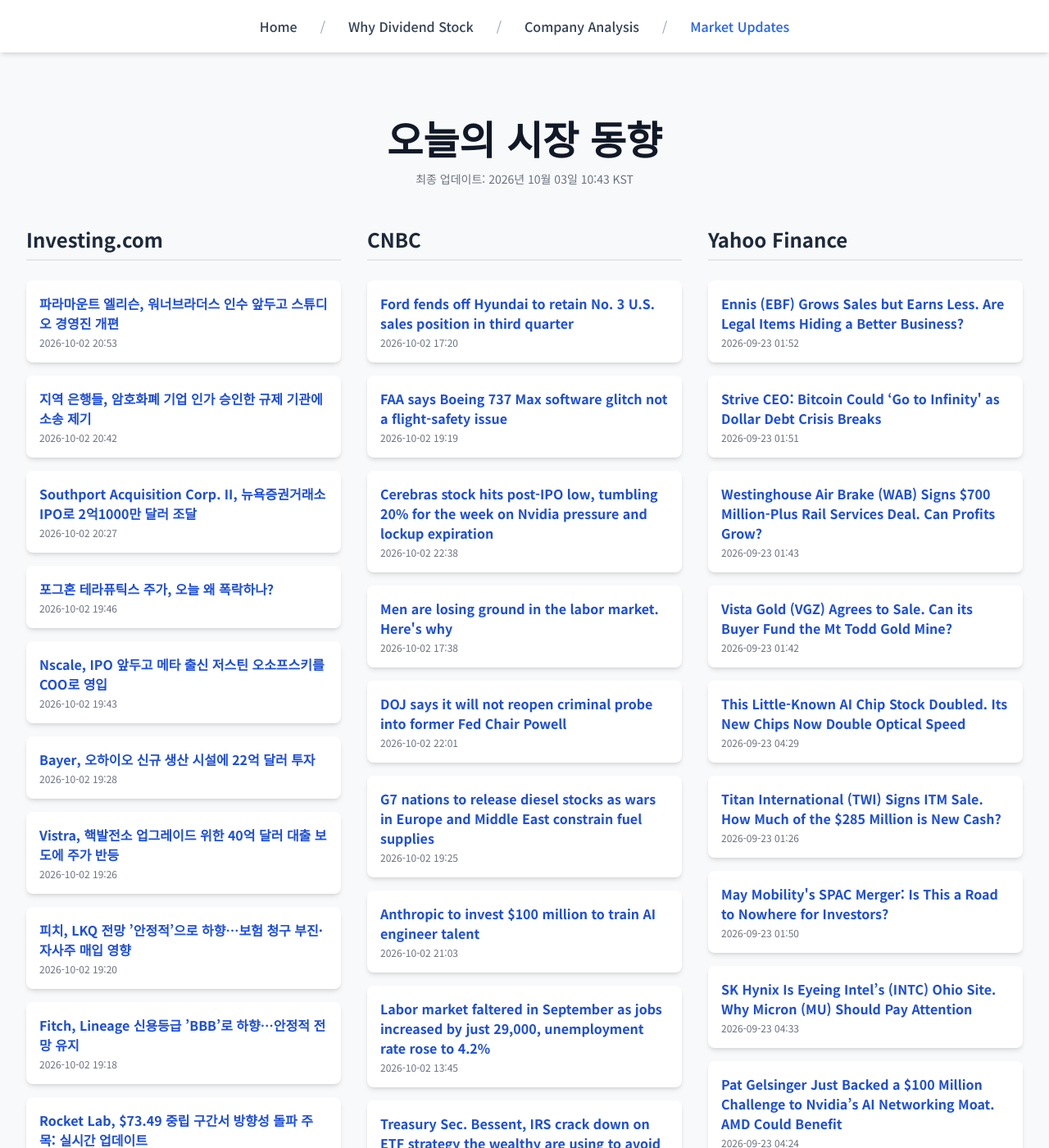
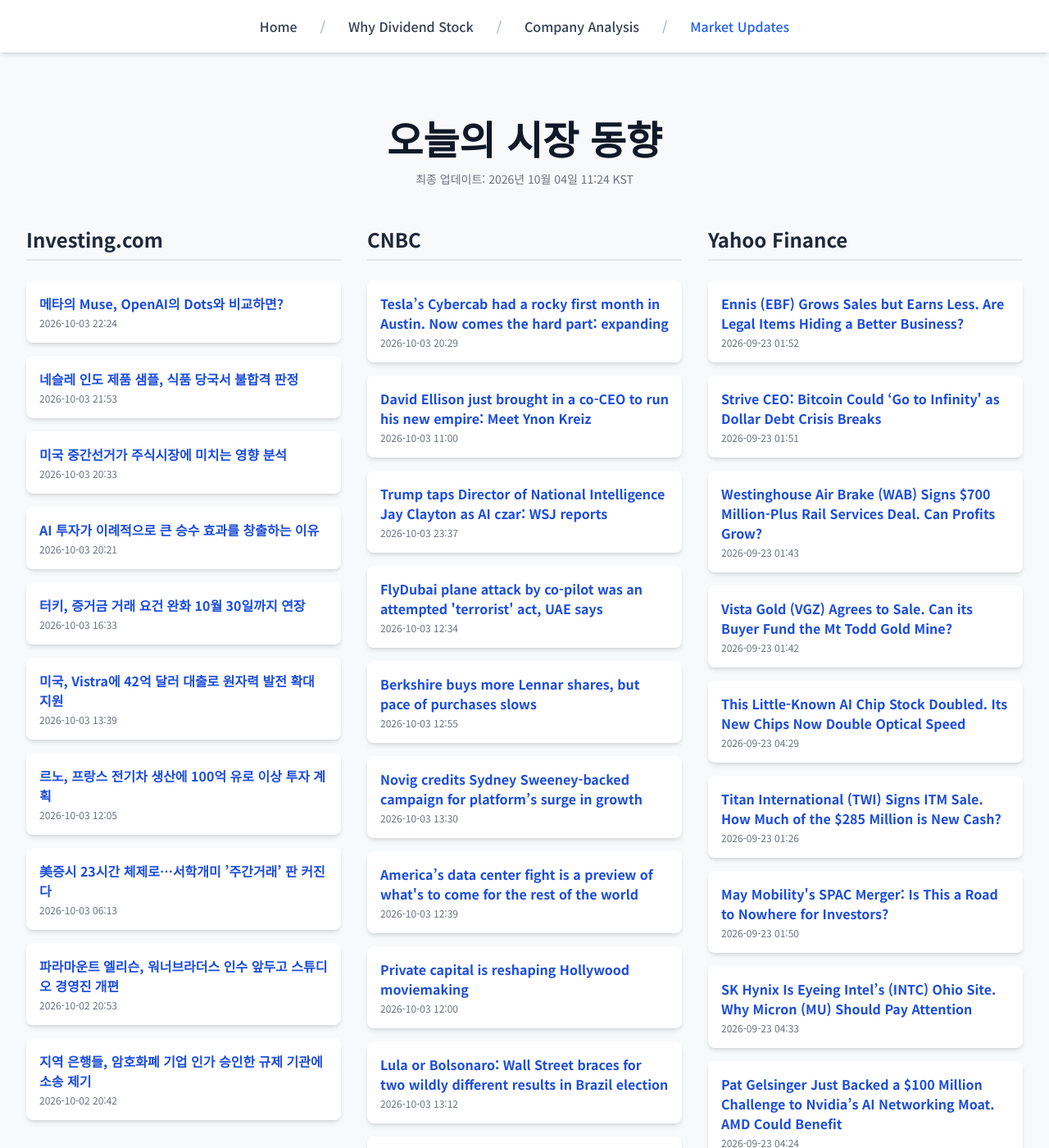
Before and after one commit to Kay-Hwang/my-company-analysis, a Jekyll site: the page built from market-updates.html, in a window 1280 px wide and 1400 px high. Shown: the whole window at 82% size. Built offline with Jekyll 4.4.1, drawn with Linux system fonts in a browser that asks for light colours; nearby versions of some CDN libraries; a script that is not in the unit is left out; some of the changed text lies outside the part shown.

Commit message:
Update daily data

```diff
--- a/_data/latest_data.json
+++ b/_data/latest_data.json
@@ -1,7 +1,55 @@
 {
-  "lastUpdated": "2026년 10월 03일 10:43 KST",
+  "lastUpdated": "2026년 10월 04일 11:24 KST",
   "news": {
     "investing": [
+      {
+        "title": "메타의 Muse, OpenAI의 Dots와 비교하면?",
+        "link": "https://kr.investing.com/news/stock-market-news/article-2115382",
+        "pubDate": "2026-10-03 22:24:00",
+        "summary": "메타의 Muse, OpenAI의 Dots와 비교하면?"
+      },
+      {
+        "title": "네슬레 인도 제품 샘플, 식품 당국서 불합격 판정",
+        "link": "https://kr.investing.com/news/stock-market-news/article-93CH-2115380",
+        "pubDate": "2026-10-03 21:53:00",
+        "summary": "네슬레 인도 제품 샘플, 식품 당국서 불합격 판정"
+      },
+      {
+        "title": "미국 중간선거가 주식시장에 미치는 영향 분석",
+        "link": "https://kr.investing.com/news/stock-market-news/article-2115376",
+        "pubDate": "2026-10-03 20:33:43",
+        "summary": "미국 중간선거가 주식시장에 미치는 영향 분석"
+      },
+      {
+        "title": "AI 투자가 이례적으로 큰 승수 효과를 창출하는 이유",
+        "link": "https://kr.investing.com/news/stock-market-news/article-2115373",
+        "pubDate": "2026-10-03 20:21:01",
+        "summary": "AI 투자가 이례적으로 큰 승수 효과를 창출하는 이유"
+      },
+      {
+        "title": "터키, 증거금 거래 요건 완화 10월 30일까지 연장",
+        "link": "https://kr.investing.com/news/stock-market-news/article-93CH-2115359",
+        "pubDate": "2026-10-03 16:33:43",
+        "summary": "터키, 증거금 거래 요건 완화 10월 30일까지 연장"
+      },
+      {
+        "title": "미국, Vistra에 42억 달러 대출로 원자력 발전 확대 지원",
+        "link": "https://kr.investing.com/news/stock-market-news/article-2115354",
+        "pubDate": "2026-10-03 13:39:07",
+        "summary": "미국, Vistra에 42억 달러 대출로 원자력 발전 확대 지원"
+      },
+      {
+        "title": "르노, 프랑스 전기차 생산에 100억 유로 이상 투자 계획",
+        "link": "https://kr.investing.com/news/stock-market-news/article-93CH-2115350",
+        "pubDate": "2026-10-03 12:05:55",
+        "summary": "르노, 프랑스 전기차 생산에 100억 유로 이상 투자 계획"
+      },
+      {
+        "title": "美증시 23시간 체제로…서학개미 ’주간거래’ 판 커진다",
+        "link": "https://kr.investing.com/news/stock-market-news/article-2115318",
+        "pubDate": "2026-10-03 06:13:38",
+        "summary": "美증시 23시간 체제로…서학개미 ’주간거래’ 판 커진다"
+      },
       {
         "title": "파라마운트 엘리슨, 워너브라더스 인수 앞두고 스튜디오 경영진 개편",
         "link": "https://kr.investing.com/news/stock-market-news/article-2115217",
@@ -13,116 +61,68 @@
         "link": "https://kr.investing.com/news/stock-market-news/article-93CH-2115213",
         "pubDate": "2026-10-02 20:42:00",
         "summary": "지역 은행들, 암호화폐 기업 인가 승인한 규제 기관에 소송 제기"
-      },
-      {
-        "title": "Southport Acquisition Corp. II, 뉴욕증권거래소 IPO로 2억1000만 달러 조달",
-        "link": "https://kr.investing.com/news/stock-market-news/article-432SI-2115206",
-        "pubDate": "2026-10-02 20:27:03",
-        "summary": "Southport Acquisition Corp. II, 뉴욕증권거래소 IPO로 2억1000만 달러 조달"
-      },
-      {
-        "title": "포그혼 테라퓨틱스 주가, 오늘 왜 폭락하나?",
-        "link": "https://kr.investing.com/news/stock-market-news/article-93CH-2115190",
-        "pubDate": "2026-10-02 19:46:35",
-        "summary": "포그혼 테라퓨틱스 주가, 오늘 왜 폭락하나?"
-      },
-      {
-        "title": "Nscale, IPO 앞두고 메타 출신 저스틴 오소프스키를 COO로 영입",
-        "link": "https://kr.investing.com/news/stock-market-news/article-2115189",
-        "pubDate": "2026-10-02 19:43:26",
-        "summary": "Nscale, IPO 앞두고 메타 출신 저스틴 오소프스키를 COO로 영입"
-      },
-      {
-        "title": "Bayer, 오하이오 신규 생산 시설에 22억 달러 투자",
-        "link": "https://kr.investing.com/news/stock-market-news/article-93CH-2115186",
-        "pubDate": "2026-10-02 19:28:56",
-        "summary": "Bayer, 오하이오 신규 생산 시설에 22억 달러 투자"
-      },
-      {
-        "title": "Vistra, 핵발전소 업그레이드 위한 40억 달러 대출 보도에 주가 반등",
-        "link": "https://kr.investing.com/news/stock-market-news/article-2115184",
-        "pubDate": "2026-10-02 19:26:31",
-        "summary": "Vistra, 핵발전소 업그레이드 위한 40억 달러 대출 보도에 주가 반등"
-      },
-      {
-        "title": "피치, LKQ 전망 ’안정적’으로 하향…보험 청구 부진·자사주 매입 영향",
-        "link": "https://kr.investing.com/news/stock-market-news/article-2115182",
-        "pubDate": "2026-10-02 19:20:47",
-        "summary": "피치, LKQ 전망 ’안정적’으로 하향…보험 청구 부진·자사주 매입 영향"
-      },
-      {
-        "title": "Fitch, Lineage 신용등급 ’BBB’로 하향…안정적 전망 유지",
-        "link": "https://kr.investing.com/news/stock-market-news/article-2115181",
-        "pubDate": "2026-10-02 19:18:00",
-        "summary": "Fitch, Lineage 신용등급 ’BBB’로 하향…안정적 전망 유지"
-      },
-      {
-        "title": "Rocket Lab, $73.49 중립 구간서 방향성 돌파 주목: 실시간 업데이트",
-        "link": "https://kr.investing.com/news/stock-market-news/article-93CH-2108723",
-        "pubDate": "2026-10-02 19:15:58",
-        "summary": "Rocket Lab, $73.49 중립 구간서 방향성 돌파 주목: 실시간 업데이트"
       }
     ],
     "cnbc": [
       {
-        "title": "Ford fends off Hyundai to retain No. 3 U.S. sales position in third quarter",
-        "link": "https://www.cnbc.com/2026/10/02/ford-q3-sales.html",
-        "pubDate": "Fri, 02 Oct 2026 17:20:33 GMT",
-        "summary": "Ford on Friday reported a year-over-year sales decline of 6.6% during the third quarter to 507,395 light-duty vehicles."
+        "title": "Tesla’s Cybercab had a rocky first month in Austin. Now comes the hard part: expanding",
+        "link": "https://www.cnbc.com/2026/10/03/tesla-cybercab-pressure-to-expand-after-rocky-first-month-in-austin.html",
+        "pubDate": "Sat, 03 Oct 2026 20:29:07 GMT",
+        "summary": "Elon Musk's effort to move beyond auto sales largely relies on the success of his company's Cybercab, which launched in Austin a month ago."
       },
       {
-        "title": "FAA says Boeing 737 Max software glitch not a flight-safety issue",
-        "link": "https://www.cnbc.com/2026/10/02/faa-says-boeing-737-max-10-software-glitch-not-a-flight-safety-issue.html",
-        "pubDate": "Fri, 02 Oct 2026 19:19:15 GMT",
-        "summary": "The FAA on Monday said it was reviewing the software glitch, which could affect procedures during certain landings."
+        "title": "David Ellison just brought in a co-CEO to run his new empire: Meet Ynon Kreiz",
+        "link": "https://www.cnbc.com/2026/10/03/david-ellison-ynon-kreiz-skydance.html",
+        "pubDate": "Sat, 03 Oct 2026 11:00:01 GMT",
+        "summary": "Ynon Kreiz's appointment as co-CEO of Skydance answers a key governance question for Ellison's soon-to-be-merged company."
       },
       {
-        "title": "Cerebras stock hits post-IPO low, tumbling 20% for the week on Nvidia pressure and lockup expiration",
-        "link": "https://www.cnbc.com/2026/10/02/cerebras-stock-hits-post-ipo-low-on-nvidia-pressure-lockup-expiration.html",
-        "pubDate": "Fri, 02 Oct 2026 22:38:49 GMT",
-        "summary": "Cerebras shares hit an all-time low due to pressure from chip giant Nvidia, plus a post-lockup selloff."
+        "title": "Trump taps Director of National Intelligence Jay Clayton as AI czar: WSJ reports",
+        "link": "https://www.cnbc.com/2026/10/03/trump-jay-clayton-ai-czar.html",
+        "pubDate": "Sat, 03 Oct 2026 23:37:23 GMT",
+        "summary": "Director of National Intelligence Jay Clayton will lead the administration's AI policy, The Wall Street Journal reported on Saturday."
       },
       {
-        "title": "Men are losing ground in the labor market. Here's why",
-        "link": "https://www.cnbc.com/2026/10/02/men-labor-market-jobs-report.html",
-        "pubDate": "Fri, 02 Oct 2026 17:38:59 GMT",
-        "summary": "Women outnumbered men in the workforce for eight straight months as of September, according to one analysis."
+        "title": "FlyDubai plane attack by co-pilot was an attempted 'terrorist' act, UAE says",
+        "link": "https://www.cnbc.com/2026/10/03/flydubai-co-pilot-attacked-pilot-with-axe-uae-says.html",
+        "pubDate": "Sat, 03 Oct 2026 12:34:59 GMT",
+        "summary": "The FlyDubai co-pilot attacked the pilot inside the cockpit with a crash axe and attempted to take control of the aircraft, the UAE prosecutor general said."
       },
       {
-        "title": "DOJ says it will not reopen criminal probe into former Fed Chair Powell",
-        "link": "https://www.cnbc.com/2026/10/02/doj-says-it-will-not-reopen-criminal-probe-into-former-fed-chair-powell.html",
-        "pubDate": "Fri, 02 Oct 2026 22:01:17 GMT",
-        "summary": "The confirmation comes after the Fed's inspector general report that said there were no grounds for a criminal referral over the mismanaged headquarters renovation."
+        "title": "Berkshire buys more Lennar shares, but pace of purchases slows",
+        "link": "https://www.cnbc.com/2026/10/03/berkshire-buys-more-lennar-shares-but-pace-of-purchases-slows.html",
+        "pubDate": "Sat, 03 Oct 2026 12:55:31 GMT",
+        "summary": "Berkshire Hathaway added to its bet on Lennar this week, raising its stake in the homebuilder to 11.2%, although the pace of its buying appears to be slowing."
       },
       {
-        "title": "G7 nations to release diesel stocks as wars in Europe and Middle East constrain fuel supplies",
-        "link": "https://www.cnbc.com/2026/10/02/diesel-oil-trump-europe-export-ban.html",
-        "pubDate": "Fri, 02 Oct 2026 19:25:36 GMT",
-        "summary": "EU countries are set for crisis talks on soaring diesel prices, with officials warning a U.S. export ban could hurt Europe’s economic outlook."
+        "title": "Novig credits Sydney Sweeney-backed campaign for platform’s surge in growth",
+        "link": "https://www.cnbc.com/2026/10/03/novig-credits-sydney-sweeney-backed-campaign-for-platforms-surge-in-growth.html",
+        "pubDate": "Sat, 03 Oct 2026 13:30:48 GMT",
+        "summary": "Novig's \"Just Sports\" campaign drew backlash from some female athletes but also brought in a rush of trading volume."
       },
       {
-        "title": "Anthropic to invest $100 million to train AI engineer talent",
-        "link": "https://www.cnbc.com/2026/10/02/anthropic-to-invest-100-million-to-train-ai-engineer-talent.html",
-        "pubDate": "Fri, 02 Oct 2026 21:03:06 GMT",
-        "summary": "Anthropic will invest $100 million to train nearly 10,000 AI engineers, partnering with a number of consulting firms."
+        "title": "America’s data center fight is a preview of what's to come for the rest of the world",
+        "link": "https://www.cnbc.com/2026/10/03/data-center-backlash-europe-asia-africa.html",
+        "pubDate": "Sat, 03 Oct 2026 12:39:29 GMT",
+        "summary": "America’s fight over data centers is going global. Communities across Europe and Asia  are pushing back over the rising costs of the AI infrastructure boom."
       },
       {
-        "title": "Labor market faltered in September as jobs increased by just 29,000, unemployment rate rose to 4.2%",
-        "link": "https://www.cnbc.com/2026/10/02/jobs-report-september-2026.html",
-        "pubDate": "Fri, 02 Oct 2026 13:45:58 GMT",
-        "summary": "Nonfarm payrolls rose by just 29,000 in September, well below the 84,000 forecast, and the unemployment rate rose to 4.2%, the Bureau of Labor Statistics said."
+        "title": "Private capital is reshaping Hollywood moviemaking",
+        "link": "https://www.cnbc.com/2026/10/03/private-capital-hollywood-film-financing.html",
+        "pubDate": "Sat, 03 Oct 2026 12:00:01 GMT",
+        "summary": "As Hollywood's financing structures diversify, private capital is increasingly funding the big screen and changing the types of movies that are being made."
       },
       {
-        "title": "Treasury Sec. Bessent, IRS crack down on ETF strategy the wealthy are using to avoid capital gains taxes",
-        "link": "https://www.cnbc.com/2026/10/02/treasury-irs-capital-gains-income-tax-section-351-warning.html",
-        "pubDate": "Fri, 02 Oct 2026 13:48:40 GMT",
-        "summary": "The IRS and Treasury issued a warning this week on an ETF strategy wealthy investors have been using to shield capital gains income from taxes."
+        "title": "Lula or Bolsonaro: Wall Street braces for two wildly different results in Brazil election",
+        "link": "https://www.cnbc.com/2026/10/03/lula-or-bolsonaro-wall-street-braces-for-two-wildly-different-results-in-brazil-election.html",
+        "pubDate": "Sat, 03 Oct 2026 13:12:27 GMT",
+        "summary": "With the first round of Brazil's presidential election taking place Sunday, Wall Street is gearing up with starkly different market predictions."
       },
       {
-        "title": "Your health insurance premiums may take a big jump in 2027 — here's why",
-        "link": "https://www.cnbc.com/2026/10/02/health-insurance-premiums-2027-inflation-aca-obamacare.html",
-        "pubDate": "Fri, 02 Oct 2026 16:26:57 GMT",
-        "summary": "Many consumers are likely on the hook for an increase of about 10% or more in 2027, experts said."
+        "title": "High-tech vehicles are driving up auto repair costs for shops and consumers",
+        "link": "https://www.cnbc.com/2026/10/03/vehicle-repair-costs.html",
+        "pubDate": "Sat, 03 Oct 2026 12:00:01 GMT",
+        "summary": "Investments in ADAS calibration equipment, computers and software subscriptions can drive up the cost of even a windshield replacement or an oil change."
       }
     ],
     "yahoo": [
```
